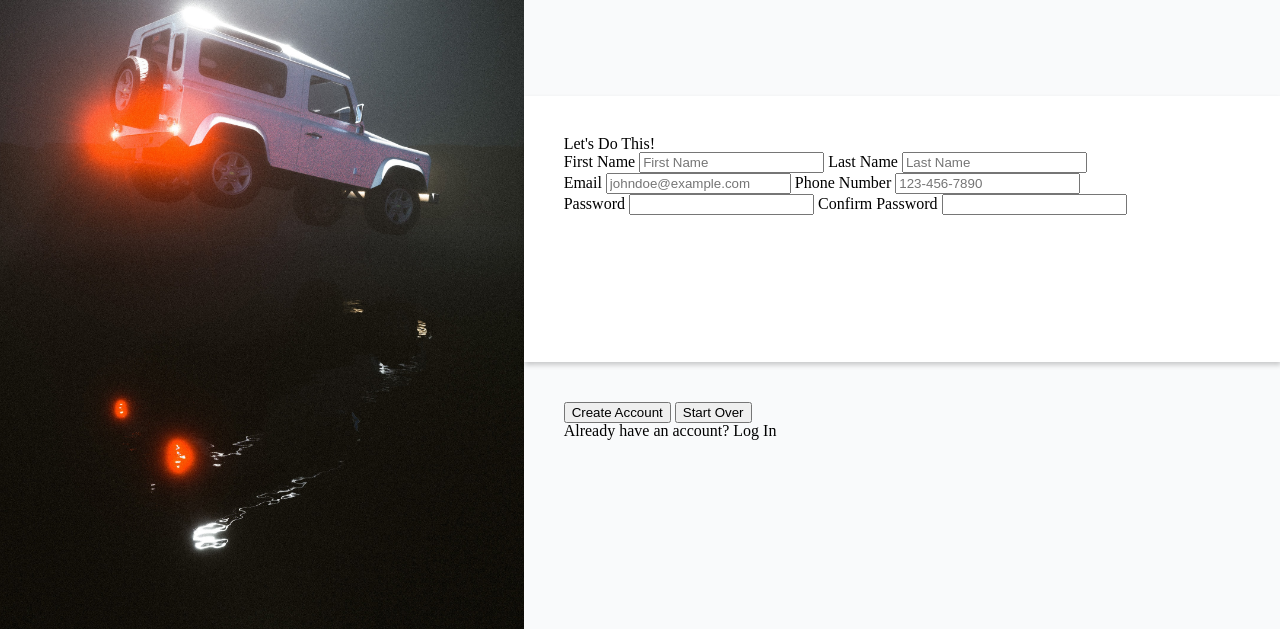
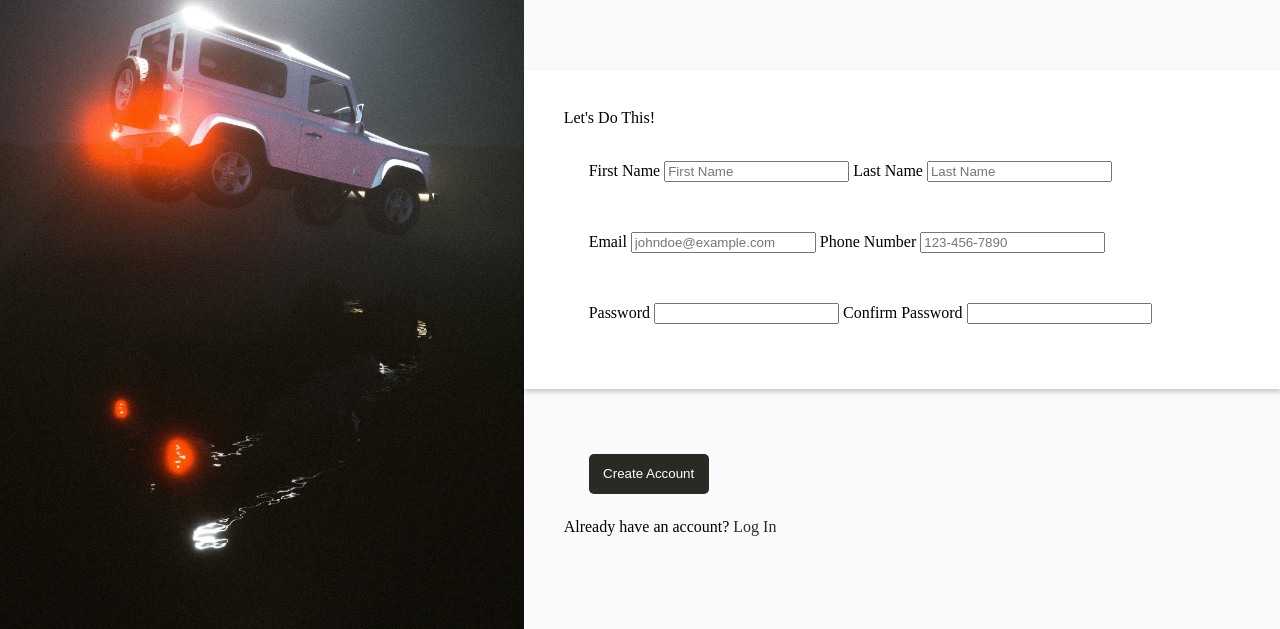
Before and after one commit to Sivnerof/Sign-Up-Form, a plain HTML site: page index.html in a window 1280 px wide. Shown: the part 171-800 px from the top of the page. Drawn offline with Linux system fonts and the light colour scheme.

Commit message:
Button container styled

```diff
--- a/index.html
+++ b/index.html
@@ -62,11 +62,10 @@
                 </div>
         </div>
 
-        <div>
+        <div id="button-container">
             <input type="submit" value="Create Account">
-            <input type="reset" value="Start Over">
             </form>
-            <p>Already have an account? Log In</p>
+            <p>Already have an account? <a href="#">Log In</a></p>
         </div>
     </div>
 </body>
--- a/scss/style.scss
+++ b/scss/style.scss
@@ -60,7 +60,6 @@ em {
     #filler-text-container {
         font-family: Open Sans, Helvetica Neue, Helvetica, Arial, sans-serif;
         font-size: 16px;
-        font-weight: 600;
         letter-spacing: 0.2px;
         display: flex;
         flex-direction: column;
@@ -74,5 +73,30 @@ em {
     #form-container {
         background-color: #FFFFFF;
         box-shadow: 1px 3px 5px rgba(0,0,0,0.2);
+
+        & > h2 {
+            padding-bottom: 10px;
+        }
+
+        & div {
+            padding: 25px;
+        }
+    }
+
+    #button-container {
+        input {
+            background-color: #2A2A25;
+            border: none;
+            border-radius: 5px;
+            color: white;
+            height: 40px;
+            width: 120px;
+            margin: 25px;
+        }
+
+        a {
+            text-decoration: none;
+            color: #2A2A25;
+        }
     }
 }
```
Also changed, not shown: css/style.css, css/style.min.css.
